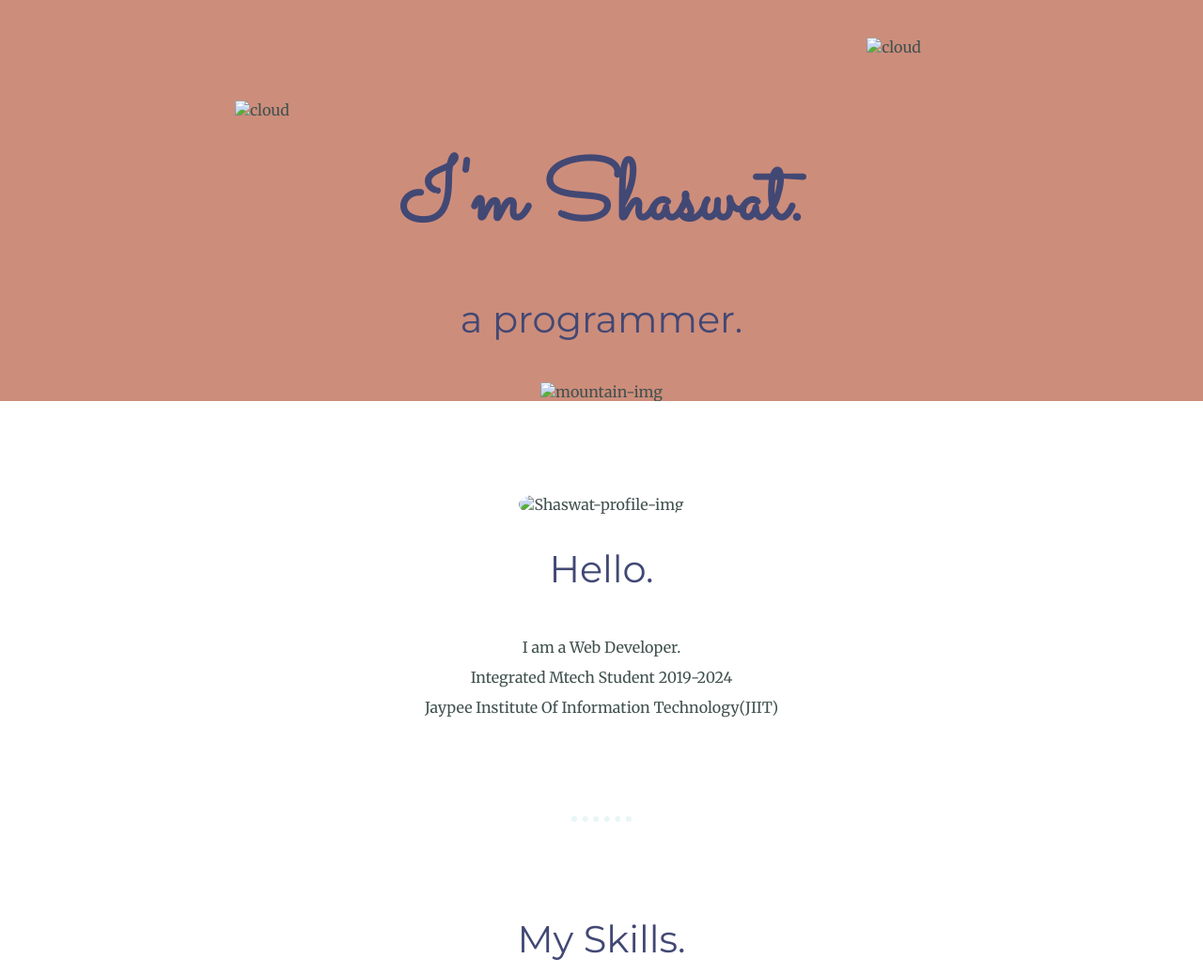
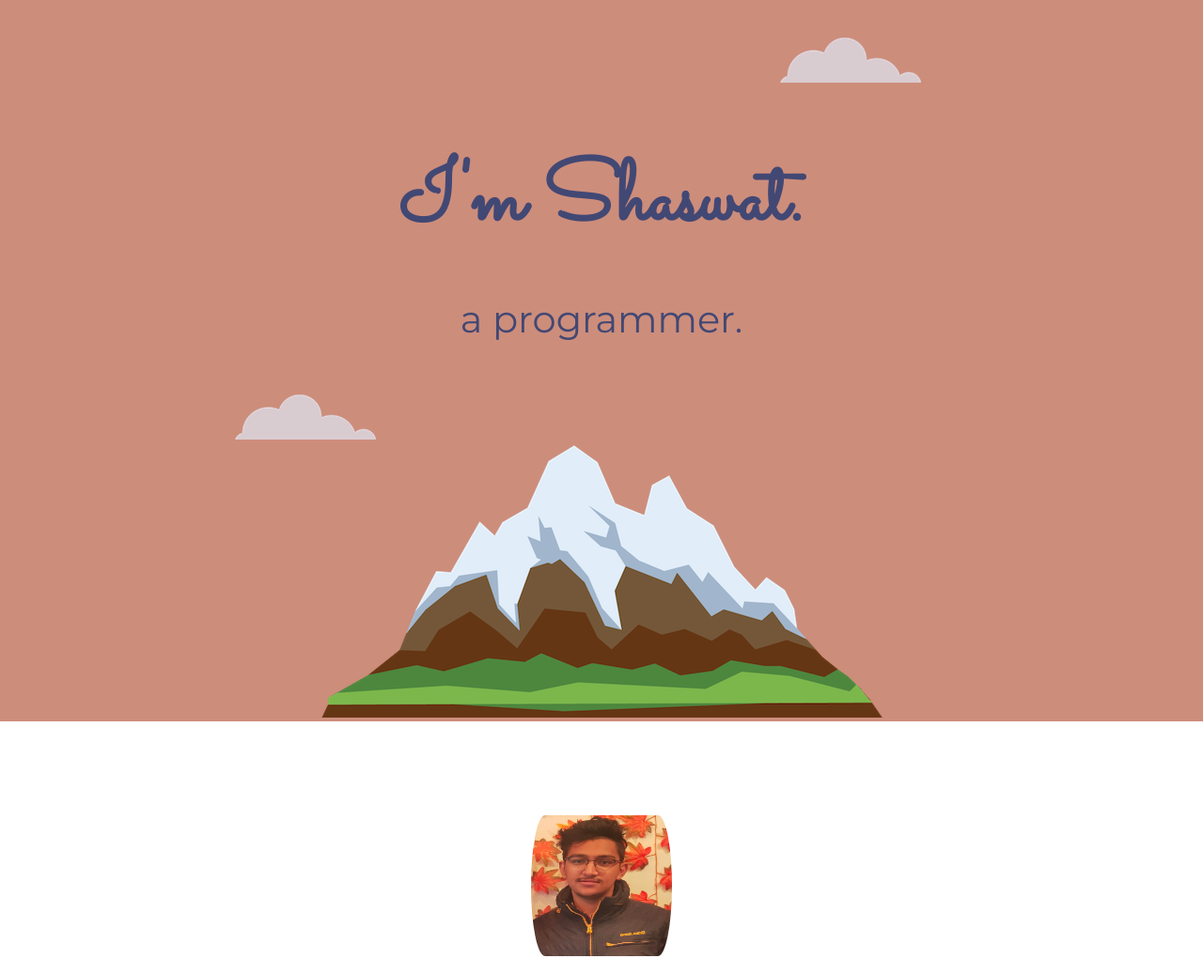
Before and after one commit to shaswatmishra/mishra, a plain HTML site: page index.html in a window 1280 px wide. Shown: the top 1037 px of the page at 94% size. Drawn offline with Linux system fonts and the light colour scheme; files that its build step writes are made by us from their sources.

Commit message:
Update index.html

```diff
--- a/index.html
+++ b/index.html
@@ -4,7 +4,7 @@
 <head>
   <meta charset="utf-8">
   <title>Shaswat Mishra</title>
-  <link rel="stylesheet" href="css/styles.css">
+  <link rel="stylesheet" href="styles.css">
   <link href="https://fonts.googleapis.com/css?family=Merriweather|Montserrat|Sacramento" rel="stylesheet">
   <script src="https://kit.fontawesome.com/d19f6ade06.js" crossorigin="anonymous"></script>
 
@@ -14,18 +14,18 @@
 
 <body>
   <div class="top-container">
-    <img class="top-cloud" src="images/cloud.png" alt="cloud">
+    <img class="top-cloud" src="cloud.png" alt="cloud">
     <div class="title-text">
       <h1>I'm Shaswat.</h1>
       <h2>a <span class="pro">pro</span>grammer.</h2>
     </div>
-    <img class="bottom-cloud" src="images/cloud.png" alt="cloud">
-    <img class="mountain" src="images/mountain.png" alt="mountain-img">
+    <img class="bottom-cloud" src="cloud.png" alt="cloud">
+    <img class="mountain" src="mountain.png" alt="mountain-img">
   </div>
 
   <div class="middle-container">
     <div class="profile">
-      <img  class="correct" src="images/shaswat.jpg" alt="Shaswat-profile-img">
+      <img  class="correct" src="shaswat.jpg" alt="Shaswat-profile-img">
       <h2>Hello.</h2>
       <p class="intro">I am a Web Developer.</p>
       <p class="intro">Integrated Mtech Student 2019-2024</p>
```
